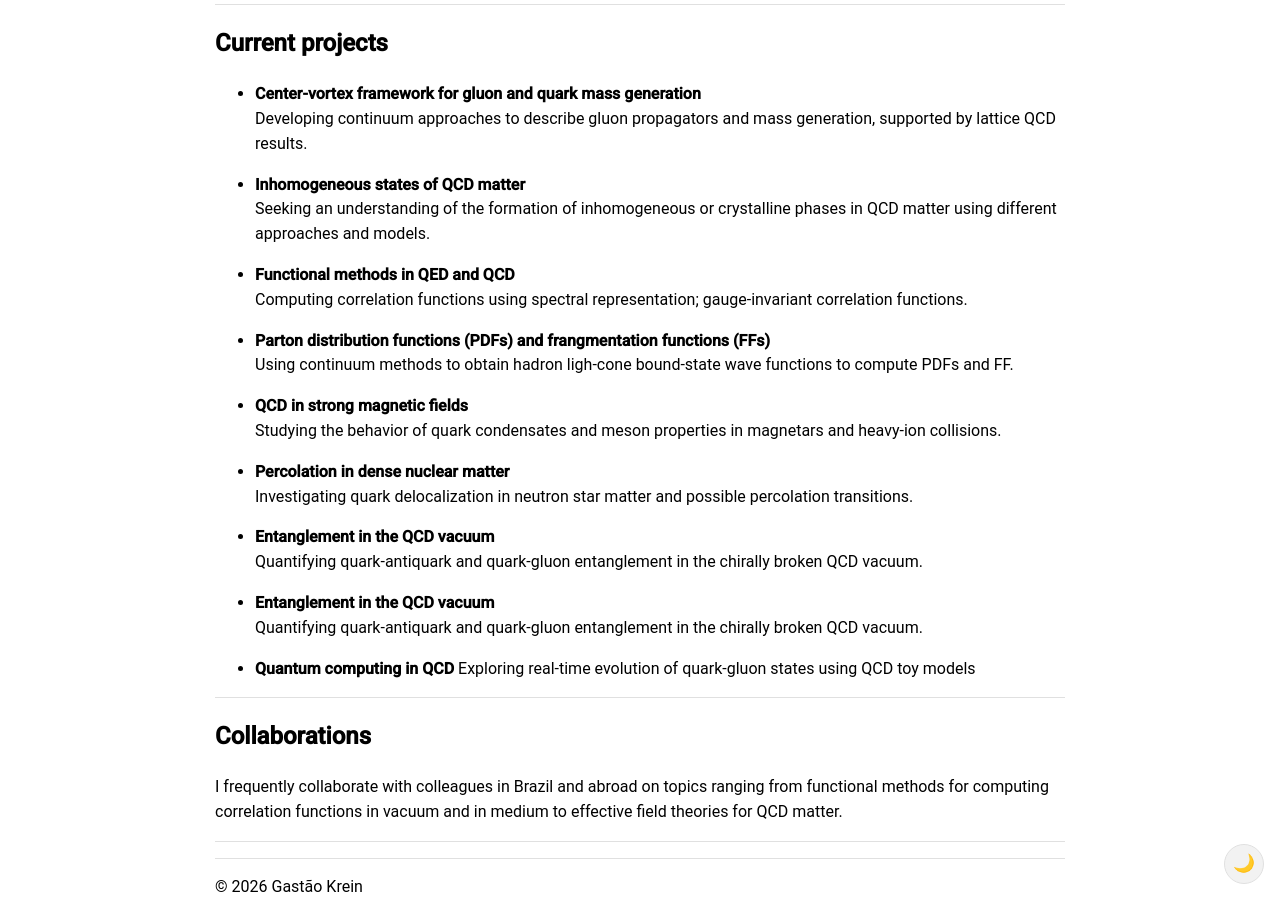
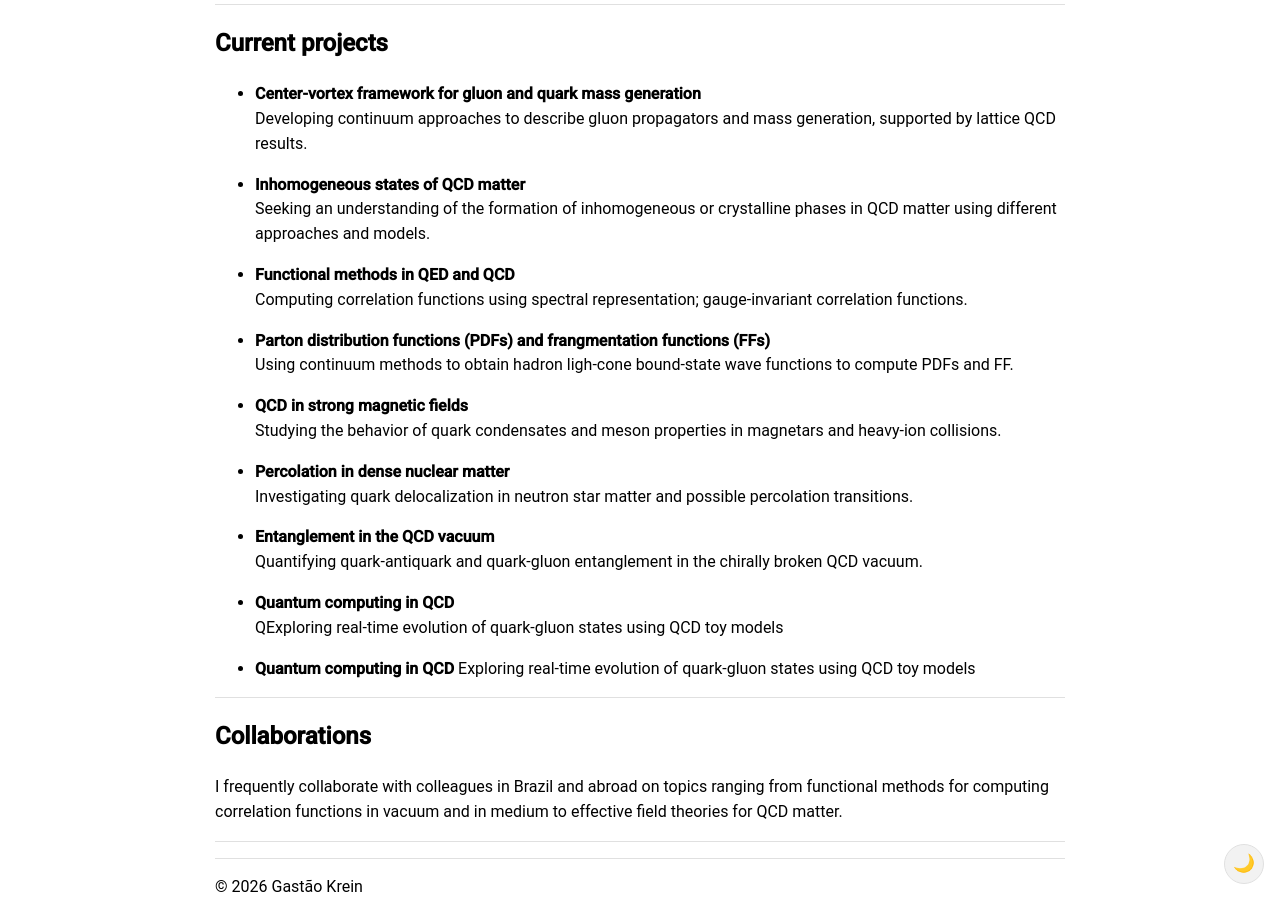
Before and after one commit to gkrein/gkrein.github.io, a Jekyll site: the page built from research.md, in a window 1280 px wide and 900 px high, scrolled down 660 px. Built offline with Jekyll 4.4.1, drawn with Linux system fonts in a browser that asks for light colours; some web fonts are replaced.

Commit message:
Update research.md

```diff
--- a/research.md
+++ b/research.md
@@ -37,8 +37,8 @@ My research focuses on **theoretical physics**, especially in the area of **Quan
 - **Entanglement in the QCD vacuum**
   Quantifying quark-antiquark and quark-gluon entanglement in the chirally broken QCD vacuum.
 
-- **Entanglement in the QCD vacuum**
-  Quantifying quark-antiquark and quark-gluon entanglement in the chirally broken QCD vacuum.
+- **Quantum computing in QCD**
+  QExploring real-time evolution of quark-gluon states using QCD toy models
 
 - **Quantum computing in QCD**
   Exploring real-time evolution of quark-gluon states using QCD toy models
```
